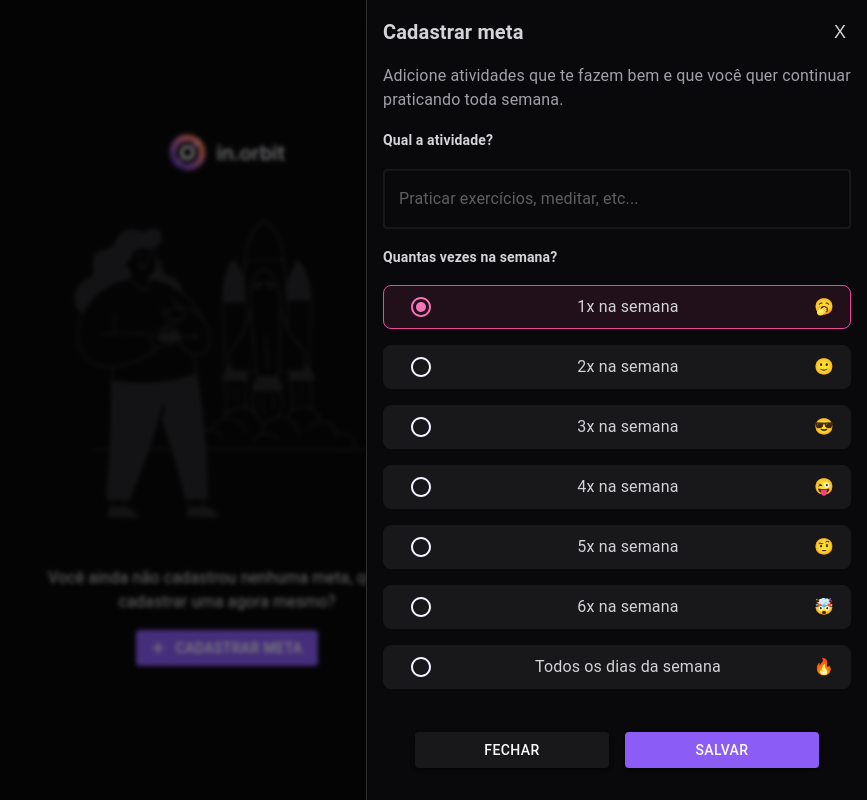
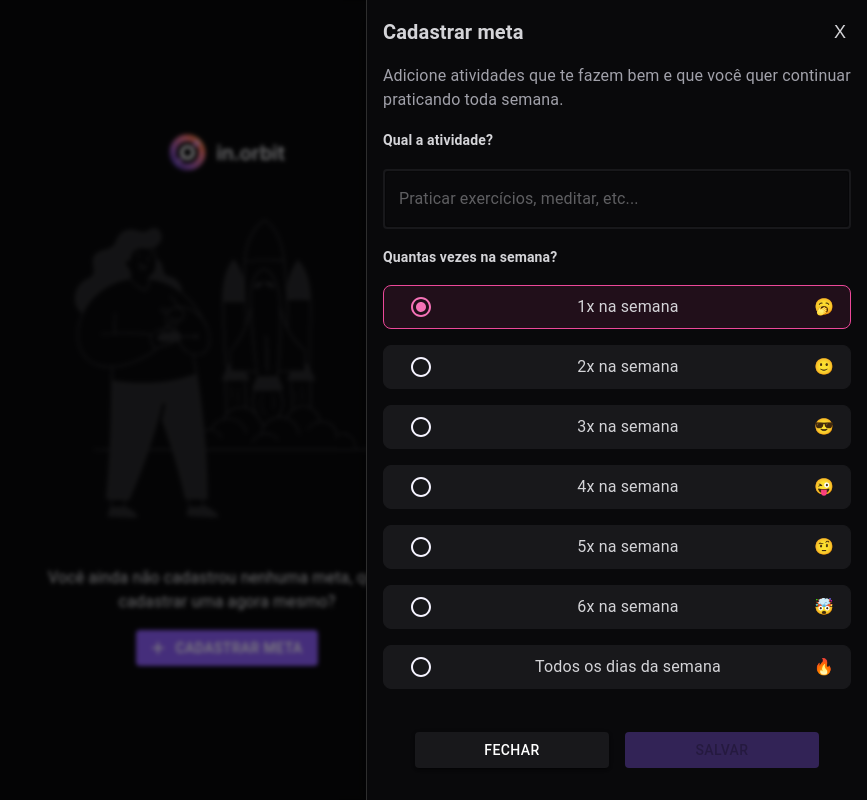
Before and after one commit to Gabrielg2d2/Nlw-Pocket, a React (Vite) app in the folder web/: page / in a window 1280 px wide. Both pictures are taken after a click on the button "CADASTRAR META". Shown: the whole page, without its empty margins (413-1280 px from the left). Built offline with nearby package versions, Linux system fonts and the light colour scheme.

Commit message:
refactor: disabled ButtonSave

```diff
--- a/web/src/pages/Home/template/components/DrawerCreateGoal/components/ButtonSave/index.tsx
+++ b/web/src/pages/Home/template/components/DrawerCreateGoal/components/ButtonSave/index.tsx
@@ -4,7 +4,16 @@ type IButtonSaveProps = ButtonProps;
 
 export function ButtonSave(props: IButtonSaveProps) {
   return (
-    <Button variant="contained" fullWidth {...props}>
+    <Button
+      variant="contained"
+      fullWidth
+      sx={{
+        "&:disabled": {
+          backgroundColor: "#8a5cf651",
+        },
+      }}
+      {...props}
+    >
       Salvar
     </Button>
   );
--- a/web/src/pages/Home/template/components/DrawerCreateGoal/components/InputGoal/index.tsx
+++ b/web/src/pages/Home/template/components/DrawerCreateGoal/components/InputGoal/index.tsx
@@ -3,6 +3,7 @@ import { TextField } from "@mui/material";
 export type IInputGoalProps = {
   value: string;
   onChange: (value: string) => void;
+  error: boolean;
 };
 
 export function InputGoal(props: IInputGoalProps) {
@@ -17,6 +18,8 @@ export function InputGoal(props: IInputGoalProps) {
         borderRadius: "4px",
         border: "2px solid #18181B",
       }}
+      error={props.error}
+      helperText={props.error ? "Campo obrigatório" : ""}
     />
   );
 }
--- a/web/src/pages/Home/template/components/DrawerCreateGoal/index.tsx
+++ b/web/src/pages/Home/template/components/DrawerCreateGoal/index.tsx
@@ -48,7 +48,10 @@ export function DrawerCreateGoal({
 
         <Stack gap={2} direction="row" pb={4} px={4}>
           <ButtonClose onClick={handleClose} />
-          <ButtonSave onClick={handleSubmit} />
+          <ButtonSave
+            onClick={handleSubmit}
+            disabled={inputGoal.value === ""}
+          />
         </Stack>
       </Stack>
     </DrawerCustom>
```
